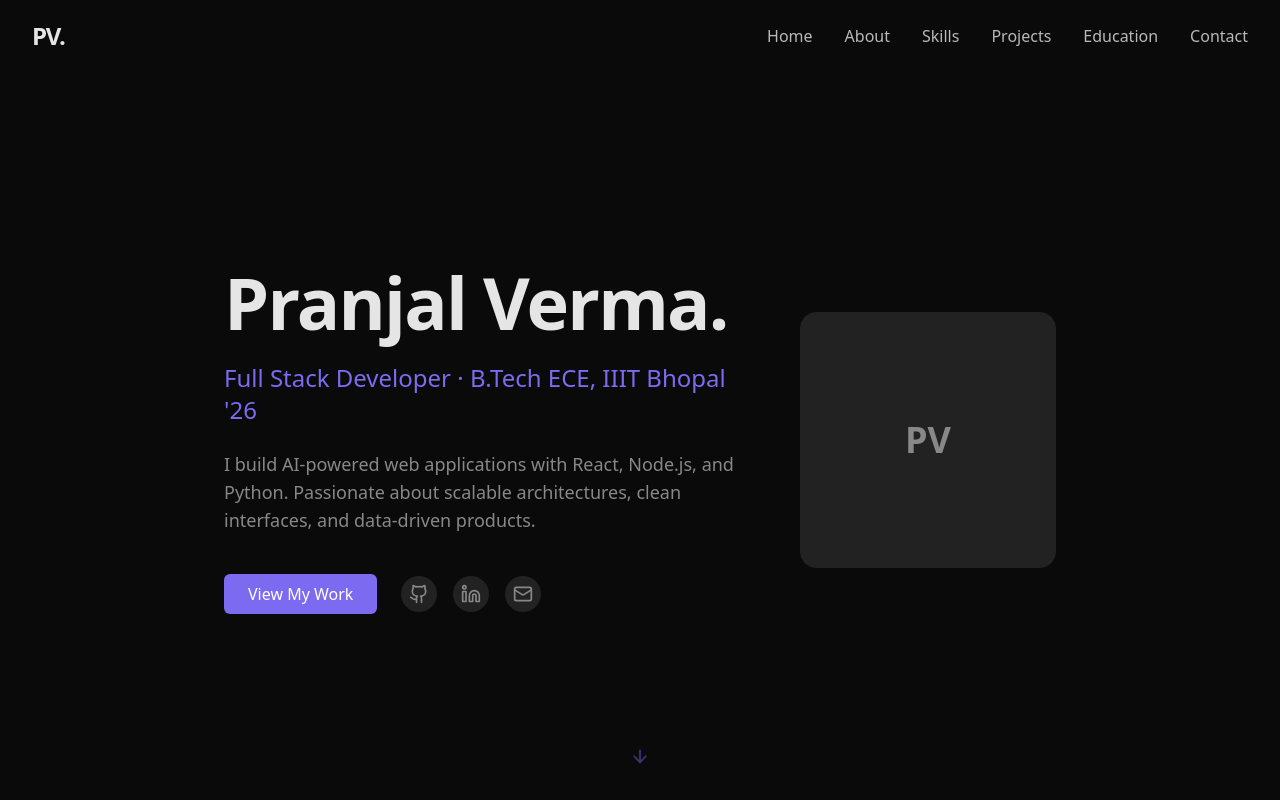
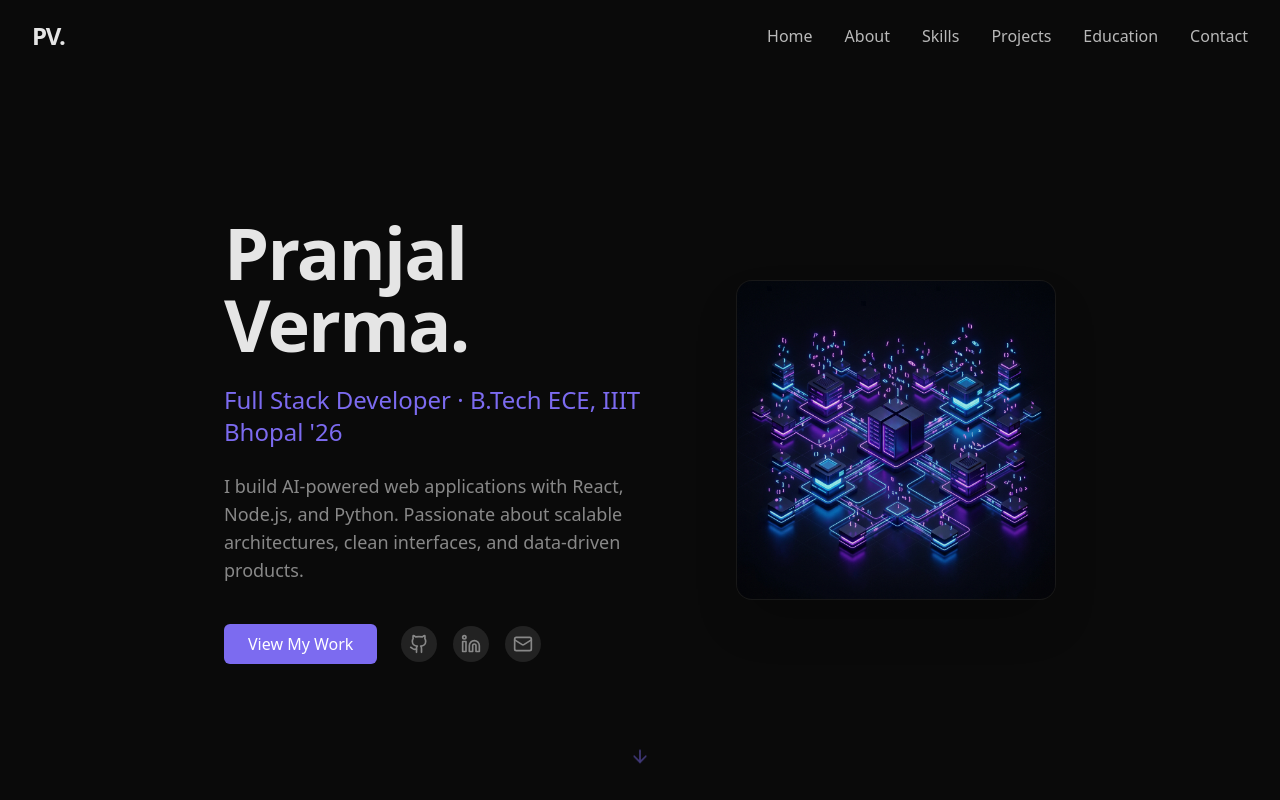
Before and after one commit to pran-ekaiva006/portfolio, a React (Vite) app: page / in a window 1280 px wide. Shown: the top 800 px of the page. Built offline with nearby package versions, Linux system fonts and the light colour scheme.

Commit message:
feat: add ai-generated 3d tech graphic to hero section

```diff
--- a/src/components/HeroSection.jsx
+++ b/src/components/HeroSection.jsx
@@ -39,9 +39,12 @@ export const Herosection = () => {
           </div>
         </div>
 
-        {/* Placeholder for Profile Photo */}
-        <div className="w-48 h-48 md:w-64 md:h-64 rounded-2xl overflow-hidden bg-secondary border border-border animate-fade-up flex items-center justify-center">
-            <span className="text-4xl text-muted-foreground font-bold">PV</span>
+        <div className="w-64 h-64 md:w-80 md:h-80 rounded-2xl overflow-hidden shadow-2xl animate-fade-up flex items-center justify-center border border-border/50 bg-secondary/20">
+          <img
+            src="/hero_graphic.png"
+            alt="3D Abstract Tech Graphic"
+            className="w-full h-full object-cover opacity-90 hover:opacity-100 hover:scale-105 transition-all duration-500"
+          />
         </div>
       </div>
 
```
Also changed, not shown: public/hero_graphic.png (added).
